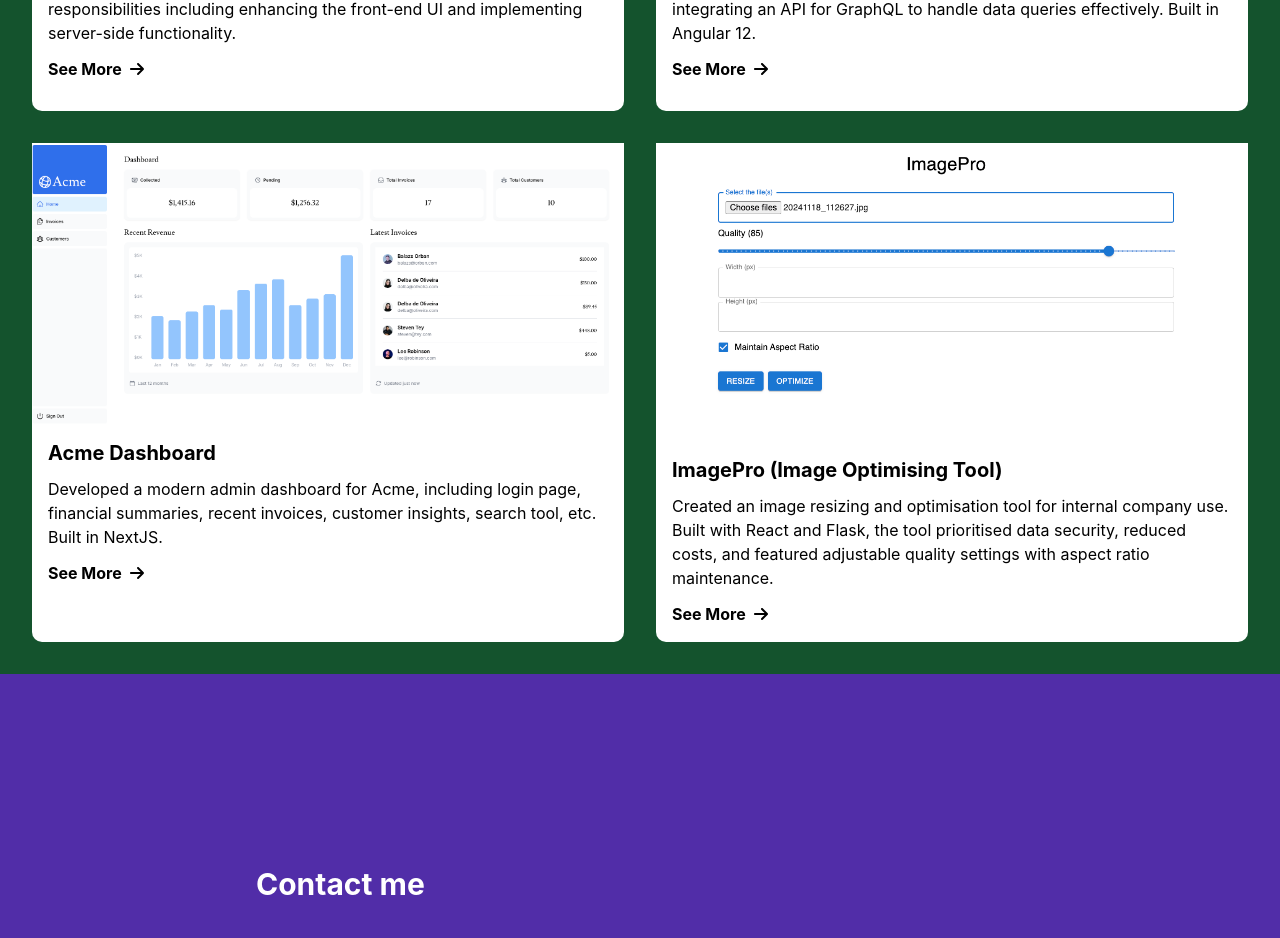
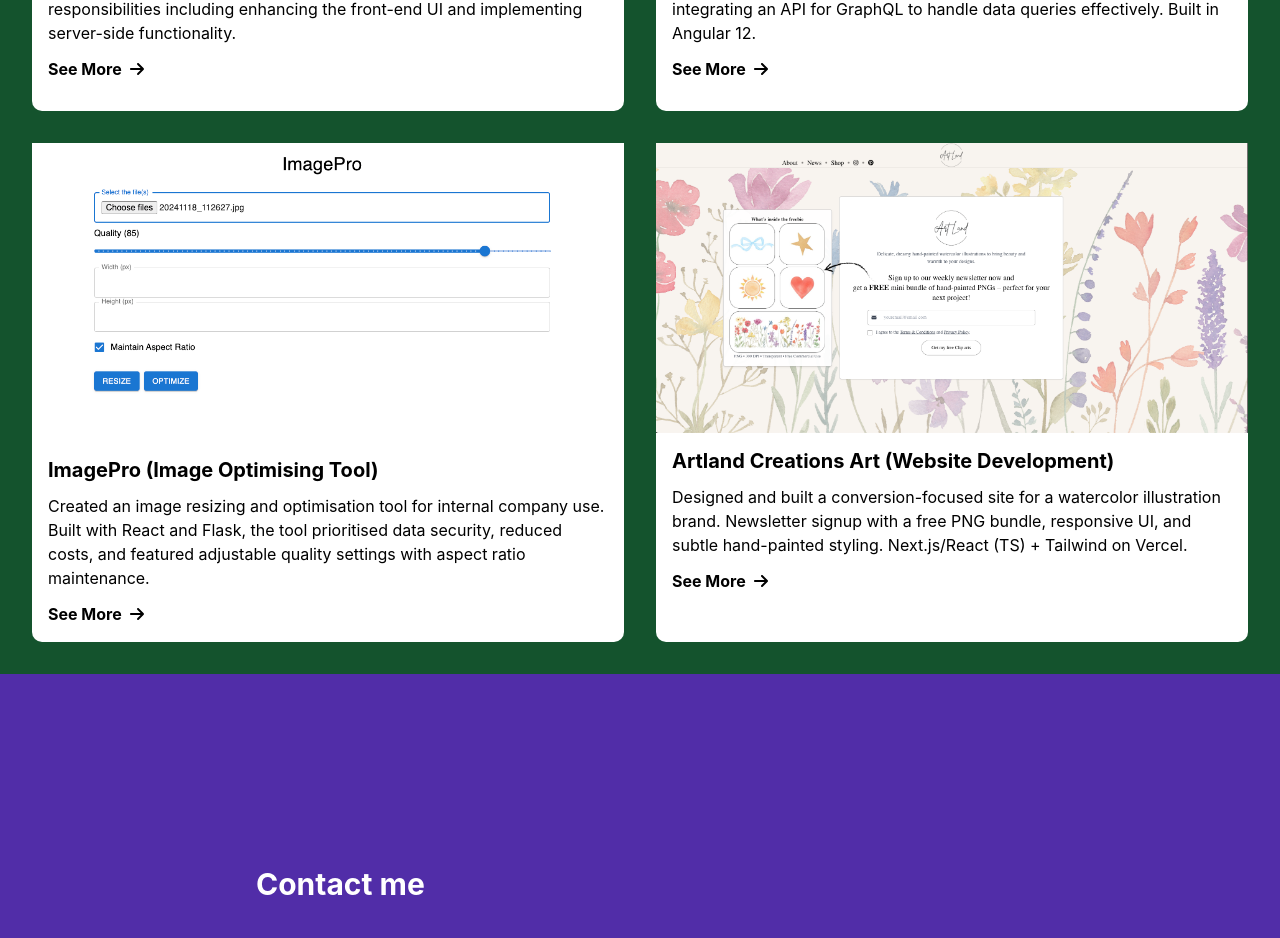
Before and after one commit to rhgcastel/portfolio-rodrigo-castel, a React (Create React App) app: page / in a window 1280 px wide. Shown: the part 1271-2209 px from the top of the page. Built offline with nearby package versions, Linux system fonts and the light colour scheme; no server answers.

Commit message:
changing project

```diff
--- a/src/components/ProjectsSection.js
+++ b/src/components/ProjectsSection.js
@@ -19,19 +19,19 @@
     url: "https://www.sofia-cruz.com/",
   },
   {
-    title: "Acme Dashboard",
-    description:
-      "Developed a modern admin dashboard for Acme, including login page, financial summaries, recent invoices, customer insights, search tool, etc. Built in NextJS.",
-    getImageSrc: () => require("../images/acme.jpg"),
-    url: "https://nextjs-dashboard-rodrigo-castels-projects.vercel.app/",
-  },
-  {
     title: "ImagePro (Image Optimising Tool)",
     description:
       "Created an image resizing and optimisation tool for internal company use. Built with React and Flask, the tool prioritised data security, reduced costs, and featured adjustable quality settings with aspect ratio maintenance.",
     getImageSrc: () => require("../images/image-pro.jpg"),
     url: "https://image-pro-psi.vercel.app/",
   },
+  {
+  title: "Artland Creations Art (Website Development)",
+  description:
+    "Designed and built a conversion-focused site for a watercolor illustration brand. Newsletter signup with a free PNG bundle, responsive UI, and subtle hand-painted styling. Next.js/React (TS) + Tailwind on Vercel.",
+  getImageSrc: () => require("../images/artland.png"),
+  url: "https://artland-creationsart-website.vercel.app/",
+},
 ];
 
 const ProjectsSection = () => {
```
Also changed, not shown: src/images/artland.png (added).
